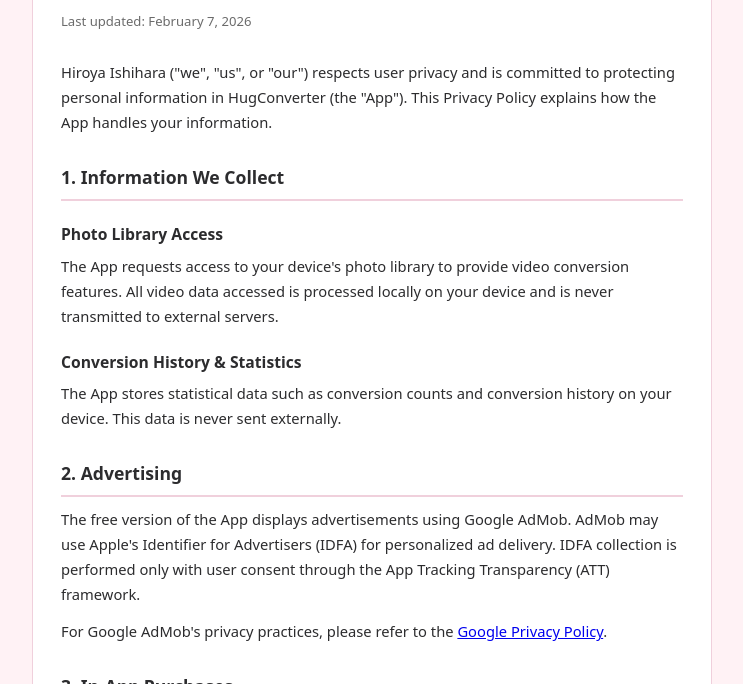
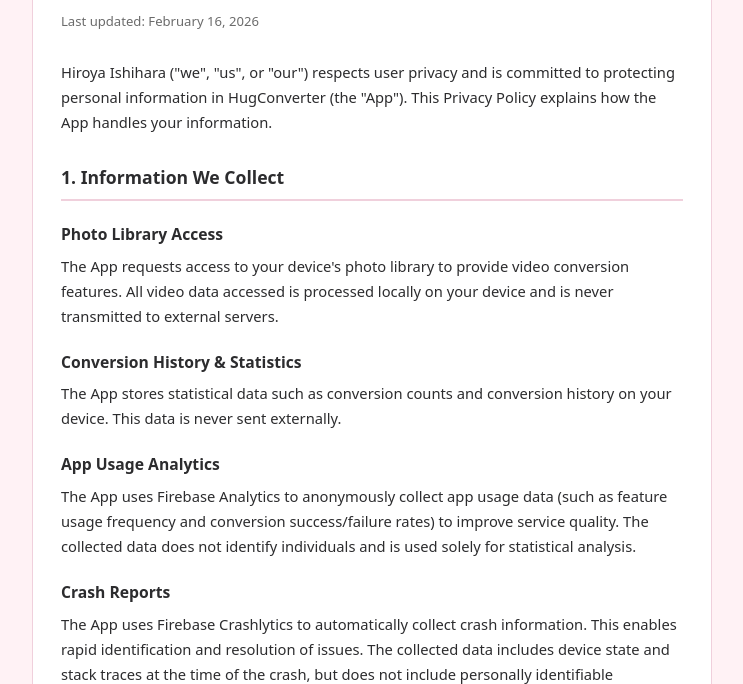
Before and after one commit to hiroyaaidev-oss/HugConverter_Support, a plain HTML site: page docs/en/privacy.html in a window 1280 px wide. Shown: the part 376-1060 px from the top of the page, without its empty margins (268-1011 px from the left). Drawn offline with Linux system fonts and the light colour scheme.

Commit message:
Add files via upload

```diff
--- a/docs/en/privacy.html
+++ b/docs/en/privacy.html
@@ -22,7 +22,7 @@
 
     <article class="article">
       <h1>Privacy Policy</h1>
-      <p class="last-updated">Last updated: February 7, 2026</p>
+      <p class="last-updated">Last updated: February 16, 2026</p>
 
       <p>Hiroya Ishihara ("we", "us", or "our") respects user privacy and is committed to protecting personal information in HugConverter (the "App"). This Privacy Policy explains how the App handles your information.</p>
 
@@ -32,6 +32,12 @@
 
       <h3>Conversion History &amp; Statistics</h3>
       <p>The App stores statistical data such as conversion counts and conversion history on your device. This data is never sent externally.</p>
+
+      <h3>App Usage Analytics</h3>
+      <p>The App uses Firebase Analytics to anonymously collect app usage data (such as feature usage frequency and conversion success/failure rates) to improve service quality. The collected data does not identify individuals and is used solely for statistical analysis.</p>
+
+      <h3>Crash Reports</h3>
+      <p>The App uses Firebase Crashlytics to automatically collect crash information. This enables rapid identification and resolution of issues. The collected data includes device state and stack traces at the time of the crash, but does not include personally identifiable information.</p>
 
       <h2>2. Advertising</h2>
       <p>The free version of the App displays advertisements using Google AdMob. AdMob may use Apple's Identifier for Advertisers (IDFA) for personalized ad delivery. IDFA collection is performed only with user consent through the App Tracking Transparency (ATT) framework.</p>
@@ -47,6 +53,8 @@
       <p>The App uses the following third-party services:</p>
       <ul>
         <li><strong>Google AdMob</strong> — Ad delivery</li>
+        <li><strong>Firebase Analytics</strong> — Anonymous app usage analysis</li>
+        <li><strong>Firebase Crashlytics</strong> — Crash report collection</li>
         <li><strong>Apple StoreKit</strong> — In-app purchase processing</li>
       </ul>
 
```
